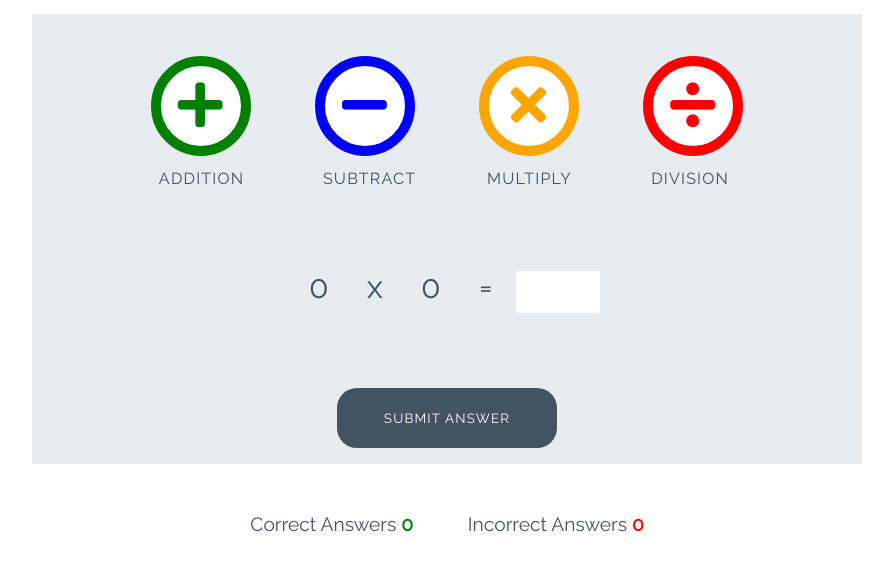
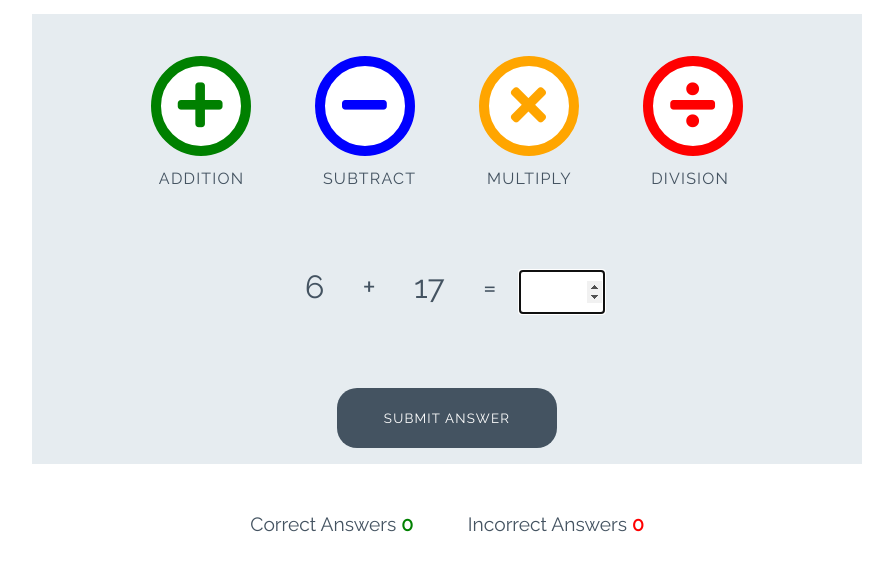
Before and after one commit to PhantomPWR/love-maths, a plain HTML site: page index.html in a window 1280 px wide. Shown: the part 89-660 px from the top of the page, without its empty margins (193-1086 px from the left). Drawn offline with Linux system fonts and the light colour scheme; the site is published under a folder, as on GitHub Pages, so addresses that start at the root find nothing.

Commit message:
Correct js file path

```diff
--- a/index.html
+++ b/index.html
@@ -54,6 +54,6 @@
     </div>
 
 
-    <script src="/assets/js/script.js"></script>
+    <script src="assets/js/script.js"></script>
 </body>
 </html>
```
